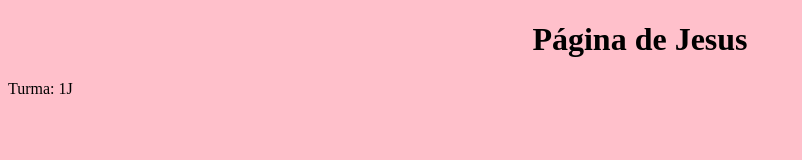
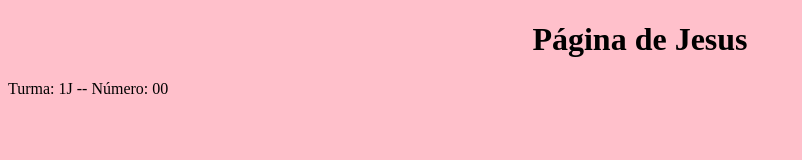
Before and after one commit to jesusmaringa/primeiroj_2t, a plain HTML site: page index.html in a window 1280 px wide. Shown: the whole page, without its empty margins (0-802 px from the left). Drawn offline with Linux system fonts and the light colour scheme.

Commit message:
Aula 27-07

```diff
--- a/index.html
+++ b/index.html
@@ -7,7 +7,7 @@
   </head>
   <body>
     <h1>Página de Jesus</h1>
-    <p>Turma: 1J</p>
+    <p>Turma: 1J -- Número: 00</p>
 
   </body>
 </html>
```
